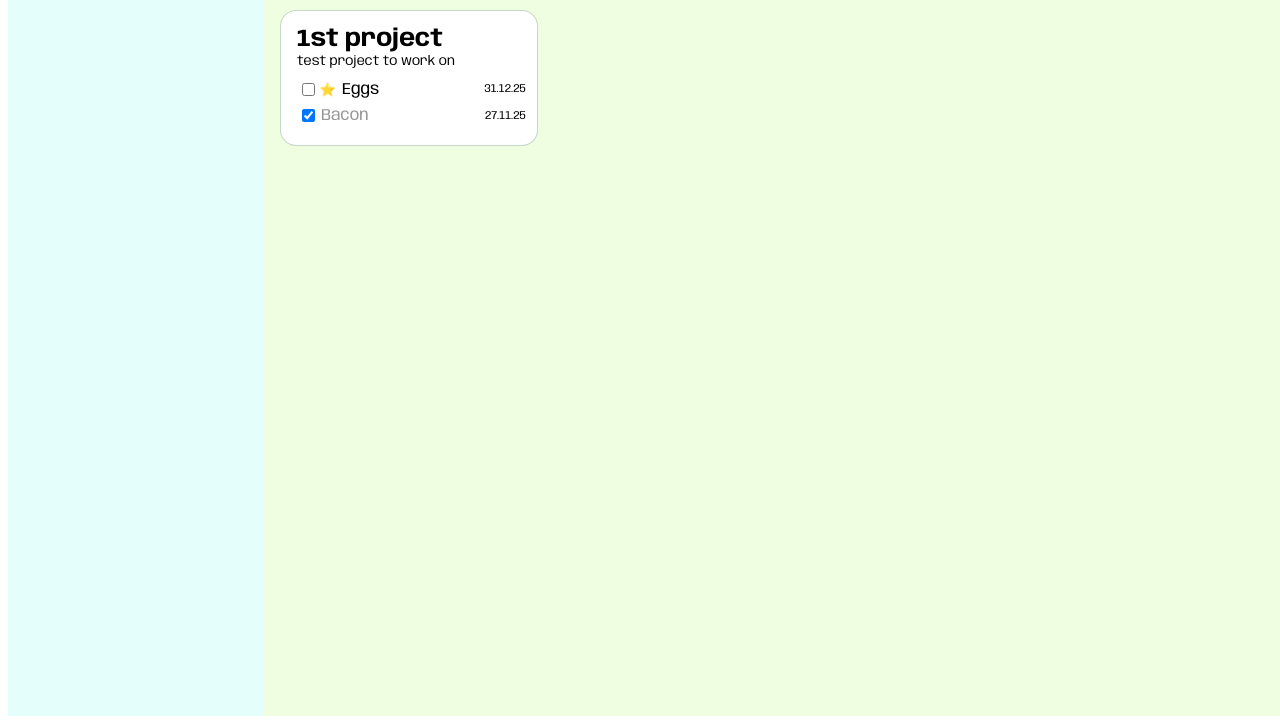
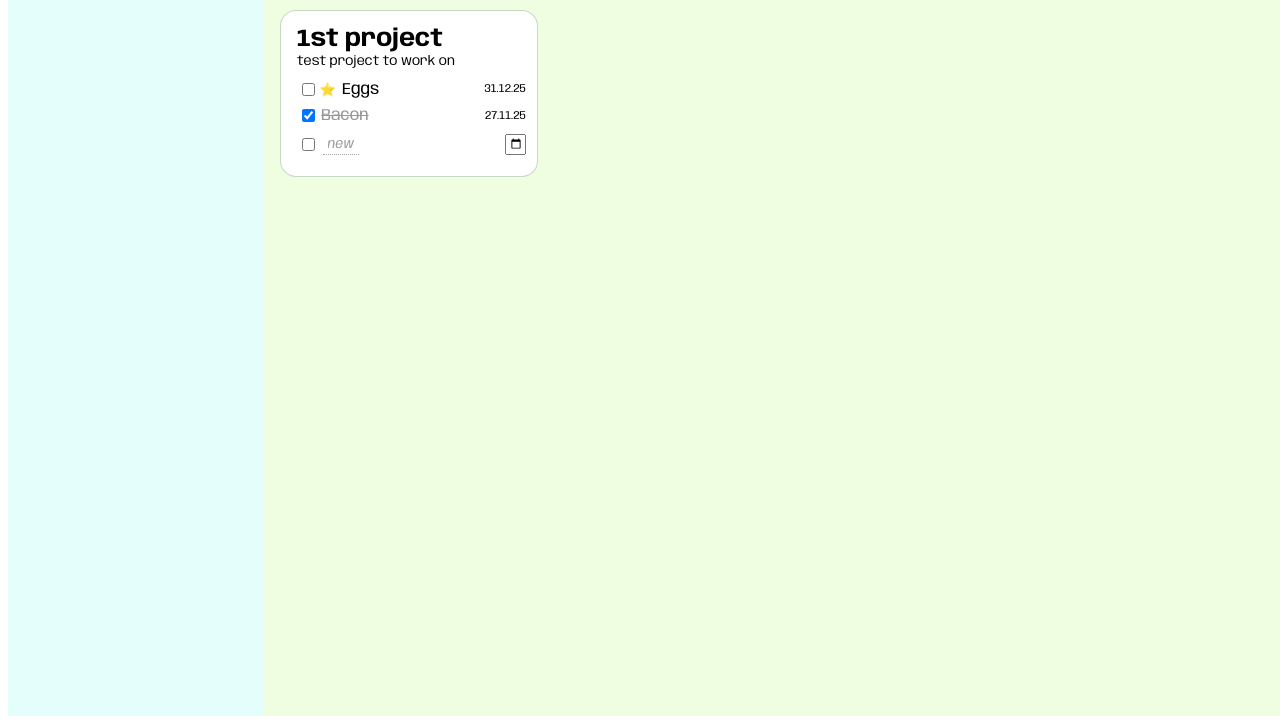
Before and after one commit to jbk2/todo-list-js, a website built with webpack: page src/views/template.html in a window 1280 px wide. Shown: the part 178-902 px from the top of the page. Built offline with nearby package versions, Linux system fonts and the light colour scheme.

Commit message:
Add & style new todoItem form + update README

```diff
--- a/src/assets/stylesheets/styles.css
+++ b/src/assets/stylesheets/styles.css
@@ -146,7 +146,7 @@ ul.todo-items-container {
   padding: 0;
 }
 
-li.todo-item {
+li.todo-item, li#new-todo-item {
   display: flex;
   width: 100%;
   align-items: center;
@@ -155,18 +155,15 @@ li.todo-item {
 }
 
 li.todo-item > input,
-li.todo-item > p {
+li.todo-item > p,
+input#new-todo-item-done {
   margin: 0;
   padding: 0;
 }
 
 li.todo-item > input[type="checkbox"]:checked ~ label {
   opacity: 0.4;
-  /* transform: scale(1.005); */
-}
-
-li.todo-item > label {
-  transition: transform 0.3s ease, opacity 0.3s ease;
+  text-decoration: line-through;
 }
 
 li.todo-item > label {
@@ -189,3 +186,30 @@ p.due-date {
   margin-left: 0.3rem;
   font-size: small;
 }
+
+
+/* ########################### New Todo Item Form ##################################### */
+input#new-todo-item-title {
+  border: none;
+  border-bottom: 1px dotted gray;
+  margin-left: 0.5rem;
+  font-family: 'anybody';
+  font-variation-settings: 'wght' 400, 'wdth' 100, 'ital' 0;
+  opacity: 0.7;
+  padding-left: 0.3rem;
+}
+
+input#new-todo-item-title::placeholder {
+  font-family: 'anybody';
+  font-variation-settings: 'wght' 400, 'wdth' 100, 'ital' 100;
+}
+
+input#new-todo-item-due-date {
+  max-width: 1rem;
+  margin-left: auto;
+}
+
+#new-todo-item-form {
+  display: flex;
+  width: 100vw;
+}
--- a/src/views/partials/_todo-list.html
+++ b/src/views/partials/_todo-list.html
@@ -3,5 +3,12 @@
   <p>{{description}}</p>
   <ul class="todo-items-container">
     {{todoItems}}
+    <li id="new-todo-item">
+      <form action="create" id="new-todo-item-form">
+        <input type="checkbox" id="new-todo-item-done">
+        <input type="text" id="new-todo-item-title" placeholder="new Todo Item title">
+        <input type="date" id="new-todo-item-due-date">
+      </form>
+    </li>
   </ul>
 </section>
```
Also changed, not shown: README.md.
